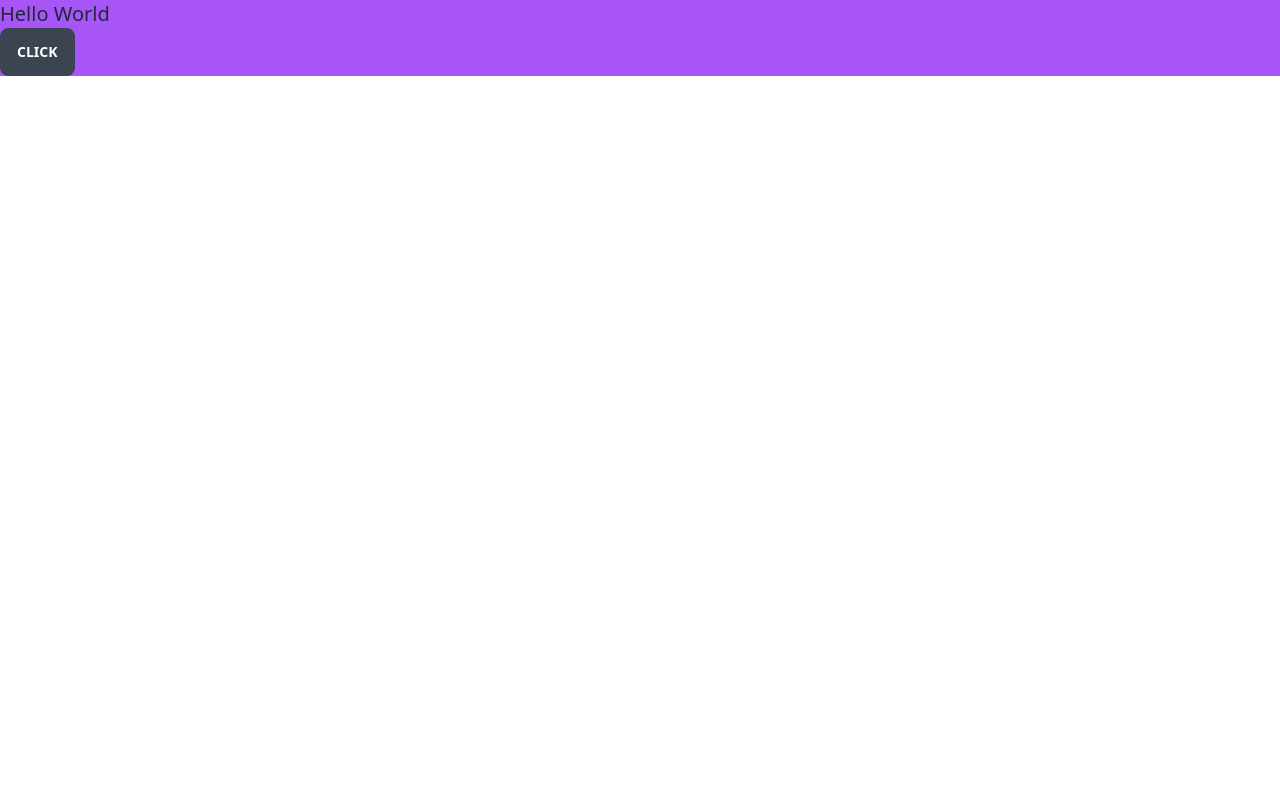
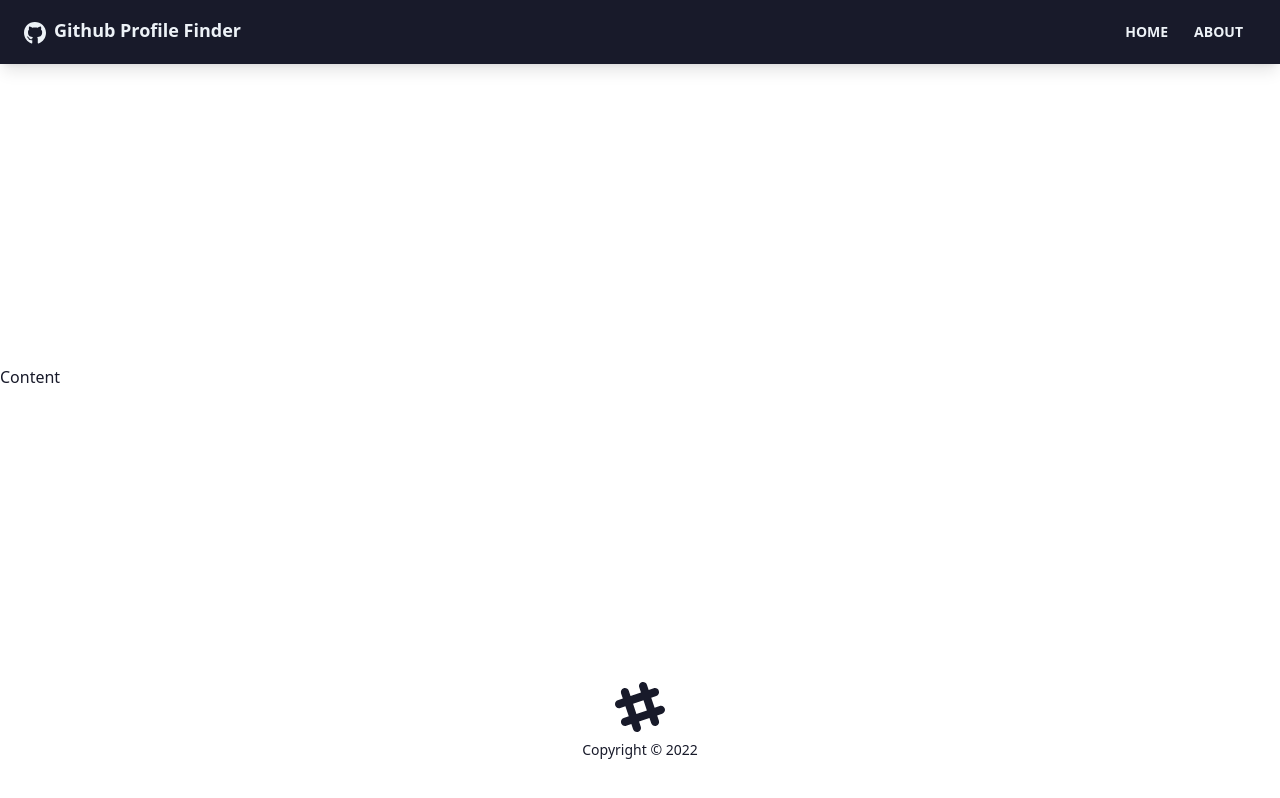
Before and after one commit to s-palmer/github-finder, a React (Create React App) app: page / in a window 1280 px wide. Built offline with nearby package versions, Linux system fonts and the light colour scheme.

Commit message:
Added header and footer components

```diff
--- a/package.json
+++ b/package.json
@@ -9,6 +9,8 @@
     "daisyui": "^1.24.3",
     "react": "^17.0.2",
     "react-dom": "^17.0.2",
+    "react-icons": "^4.3.1",
+    "react-router-dom": "^6.2.1",
     "react-scripts": "5.0.0",
     "web-vitals": "^2.1.3"
   },
--- a/public/index.html
+++ b/public/index.html
@@ -1,5 +1,5 @@
 <!DOCTYPE html>
-<html lang="en">
+<html lang="en" data-theme="corporate">
   <head>
     <meta charset="utf-8" />
     <link rel="icon" href="%PUBLIC_URL%/favicon.ico" />
--- a/src/App.js
+++ b/src/App.js
@@ -1,9 +1,18 @@
+import { BrowserRouter as Router, Route } from "react-router-dom"
+import Navbar from "./components/layout/Navbar";
+import Footer from "./components/layout/Footer";
+
 function App() {
   return (
-    <div className="bg-purple-500">
-      <h1 className="text-xl">Hello World</h1>
-      <button className="btn">Click</button>
-    </div>
+    <Router>
+      <div className="flex flex-col justify-between h-screen">
+        <Navbar />
+        <main>Content</main>
+
+        <Footer />
+      </div>
+
+    </Router>
   );
 }
 
--- /dev/null
+++ b/src/components/layout/Footer.jsx
@@ -0,0 +1,24 @@
+const Footer = () => {
+  const footerYear = new Date().getFullYear();
+
+  return (
+    <footer className="footer p-10 bg-grey-700 text-primary-content footer-center">
+      <div>
+        <svg
+          width="50"
+          height="50"
+          viewBox="0 0 24 24"
+          xmlns="http://www.w3.org/2000/svg"
+          fillRule="evenodd"
+          clipRule="evenodd"
+          className="inline-block fill-current"
+        >
+          <path d="M22.672 15.226l-2.432.811.841 2.515c.33 1.019-.209 2.127-1.23 2.456-1.15.325-2.148-.321-2.463-1.226l-.84-2.518-5.013 1.677.84 2.517c.391 1.203-.434 2.542-1.831 2.542-.88 0-1.601-.564-1.86-1.314l-.842-2.516-2.431.809c-1.135.328-2.145-.317-2.463-1.229-.329-1.018.211-2.127 1.231-2.456l2.432-.809-1.621-4.823-2.432.808c-1.355.384-2.558-.59-2.558-1.839 0-.817.509-1.582 1.327-1.846l2.433-.809-.842-2.515c-.33-1.02.211-2.129 1.232-2.458 1.02-.329 2.13.209 2.461 1.229l.842 2.515 5.011-1.677-.839-2.517c-.403-1.238.484-2.553 1.843-2.553.819 0 1.585.509 1.85 1.326l.841 2.517 2.431-.81c1.02-.33 2.131.211 2.461 1.229.332 1.018-.21 2.126-1.23 2.456l-2.433.809 1.622 4.823 2.433-.809c1.242-.401 2.557.484 2.557 1.838 0 .819-.51 1.583-1.328 1.847m-8.992-6.428l-5.01 1.675 1.619 4.828 5.011-1.674-1.62-4.829z"></path>
+        </svg>
+        <p>Copyright &copy; {footerYear}</p>
+      </div>
+    </footer>
+  );
+};
+
+export default Footer;
--- /dev/null
+++ b/src/components/layout/Navbar.jsx
@@ -0,0 +1,39 @@
+import { FaGithub } from "react-icons/fa";
+import { Link } from "react-router-dom";
+import PropTypes from "prop-types";
+
+const Navbar = ({ title }) => {
+  return (
+    <nav className="navbar mb-12 shadow-lg bg-neutral text-neutral-content">
+      <div className="container mx-auto">
+        <div className="flex-none px-2 mx-2">
+          <FaGithub className="inline pr-2 text-3xl" />
+          <Link to="/" className="text-lg font-bold">
+            {title}
+          </Link>
+        </div>
+
+        <div className="flex-1 px-2 mx-2">
+          <div className="flex justify-end">
+            <Link to="/" className="btn btn-ghost btn-sm rounded-btn">
+              Home
+            </Link>
+            <Link to="/about" className="btn btn-ghost btn-sm rounded-btn">
+              About
+            </Link>
+          </div>
+        </div>
+      </div>
+    </nav>
+  );
+};
+
+Navbar.defaultProps = {
+  title: "Github Profile Finder",
+};
+
+Navbar.propTypes = {
+  title: PropTypes.string,
+};
+
+export default Navbar;
```
Also changed, not shown: 2 other files (tests, documents, lock files or other folders).
